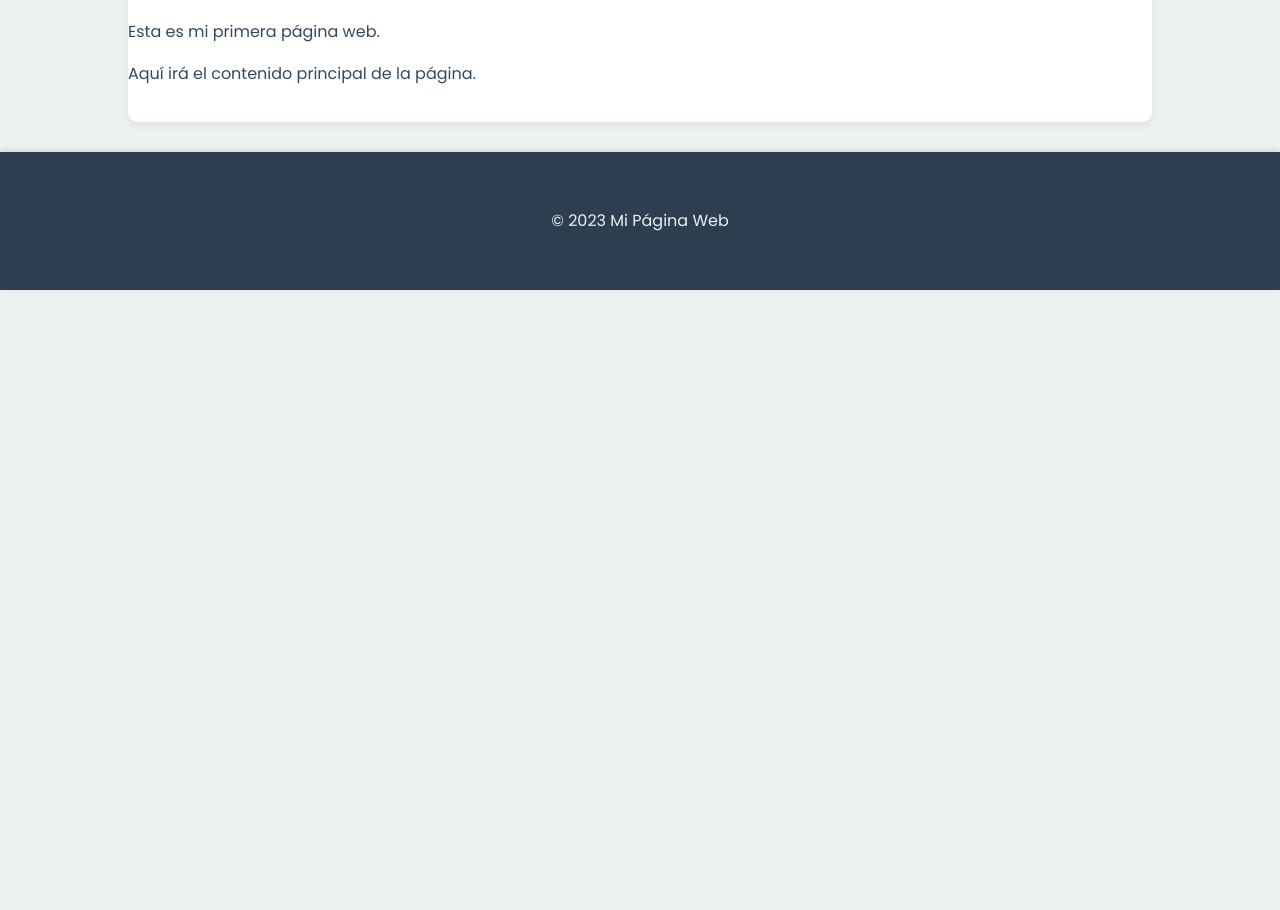
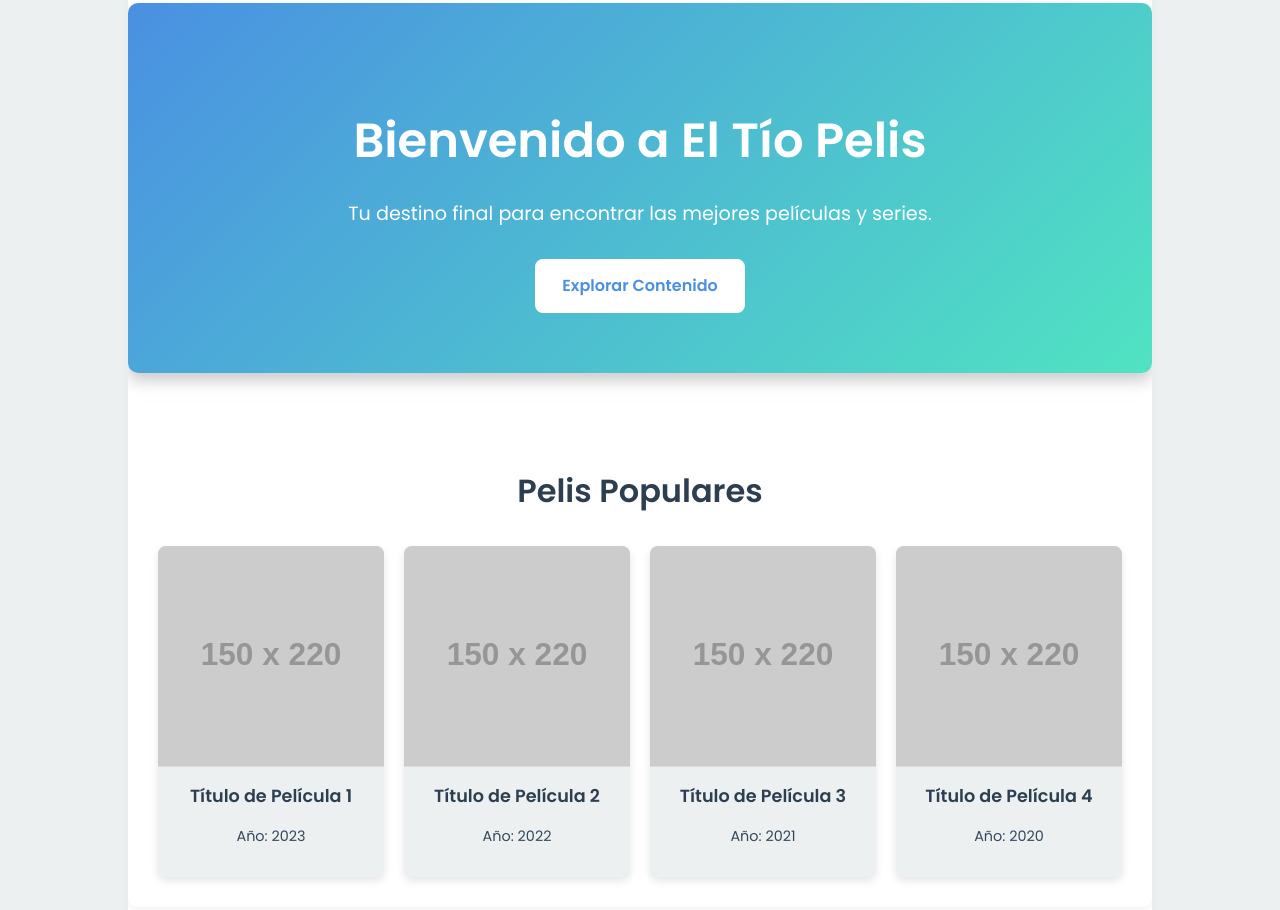
Before and after one commit to Dstruk/prueba1, a plain HTML site: page index.html in a window 1280 px wide. Shown: the part 172-1082 px from the top of the page. Before the commit the page ends 800 px from the top, so only its background shows below. Drawn offline with Linux system fonts and the light colour scheme; placeholder pictures from the web are drawn by us.

Commit message:
Feature: Modern home page UI and updated title to 'El Tío Pelis'

```diff
--- a/index.html
+++ b/index.html
@@ -3,7 +3,7 @@
 <head>
     <meta charset="UTF-8">
     <meta name="viewport" content="width=device-width, initial-scale=1.0">
-    <title>Mi Página Web</title>
+    <title>El Tío Pelis</title>
     <link rel="stylesheet" href="style.css">
 </head>
 <body>
@@ -18,8 +18,38 @@
         </div>
     </header>
     <main class="container">
-        <p>Esta es mi primera página web.</p>
-        <p>Aquí irá el contenido principal de la página.</p>
+        <section class="hero">
+            <h2>Bienvenido a El Tío Pelis</h2>
+            <p>Tu destino final para encontrar las mejores películas y series.</p>
+            <a href="#content" class="btn btn-primary">Explorar Contenido</a>
+        </section>
+
+        <section id="content" class="movie-grid">
+            <h3>Pelis Populares</h3>
+            <div class="grid-container">
+                <!-- Aquí irán las tarjetas de películas -->
+                <div class="movie-card">
+                    <img src="https://via.placeholder.com/150x220" alt="Póster de Película">
+                    <h4>Título de Película 1</h4>
+                    <p>Año: 2023</p>
+                </div>
+                <div class="movie-card">
+                    <img src="https://via.placeholder.com/150x220" alt="Póster de Película">
+                    <h4>Título de Película 2</h4>
+                    <p>Año: 2022</p>
+                </div>
+                <div class="movie-card">
+                    <img src="https://via.placeholder.com/150x220" alt="Póster de Película">
+                    <h4>Título de Película 3</h4>
+                    <p>Año: 2021</p>
+                </div>
+                <div class="movie-card">
+                    <img src="https://via.placeholder.com/150x220" alt="Póster de Película">
+                    <h4>Título de Película 4</h4>
+                    <p>Año: 2020</p>
+                </div>
+            </div>
+        </section>
     </main>
     <footer>
         <div class="container">
--- a/style.css
+++ b/style.css
@@ -151,3 +151,104 @@ button[type="submit"]:active {
 .back-to-home a:hover {
     text-decoration: underline;
 }
+
+/* Estilos para la sección Hero */
+.hero {
+    text-align: center;
+    padding: 60px 20px;
+    background: linear-gradient(135deg, var(--primary-color), var(--secondary-color));
+    color: #fff;
+    border-radius: 10px;
+    margin-bottom: 30px;
+    box-shadow: 0 8px 15px rgba(0,0,0,0.2);
+}
+
+.hero h2 {
+    font-size: 3em;
+    margin-bottom: 15px;
+    font-weight: 700;
+}
+
+.hero p {
+    font-size: 1.2em;
+    margin-bottom: 30px;
+    max-width: 700px;
+    margin-left: auto;
+    margin-right: auto;
+}
+
+.btn {
+    display: inline-block;
+    padding: 12px 25px;
+    border-radius: 8px;
+    text-decoration: none;
+    font-weight: 600;
+    transition: background-color 0.3s ease, transform 0.2s ease;
+}
+
+.btn-primary {
+    background: #fff;
+    color: var(--primary-color);
+    border: 2px solid #fff;
+}
+
+.btn-primary:hover {
+    background: transparent;
+    color: #fff;
+    transform: translateY(-2px);
+}
+
+/* Estilos para la cuadrícula de películas */
+.movie-grid {
+    background: #fff;
+    padding: 30px;
+    border-radius: 10px;
+    box-shadow: 0 4px 10px rgba(0,0,0,0.05);
+}
+
+.movie-grid h3 {
+    text-align: center;
+    font-size: 2em;
+    margin-bottom: 30px;
+    color: var(--dark-color);
+}
+
+.grid-container {
+    display: grid;
+    grid-template-columns: repeat(auto-fit, minmax(200px, 1fr));
+    gap: 20px;
+    justify-content: center;
+}
+
+.movie-card {
+    background: var(--light-color);
+    border-radius: 8px;
+    overflow: hidden;
+    box-shadow: 0 4px 8px rgba(0,0,0,0.1);
+    transition: transform 0.3s ease;
+    text-align: center;
+}
+
+.movie-card:hover {
+    transform: translateY(-5px);
+}
+
+.movie-card img {
+    width: 100%;
+    height: 220px;
+    object-fit: cover;
+    display: block;
+    border-bottom: 1px solid var(--border-color);
+}
+
+.movie-card h4 {
+    font-size: 1.1em;
+    margin: 15px 0 5px;
+    color: var(--dark-color);
+}
+
+.movie-card p {
+    font-size: 0.9em;
+    color: var(--text-color);
+    padding-bottom: 15px;
+}
```
Also changed, not shown: login.html (+1 -1 lines).
